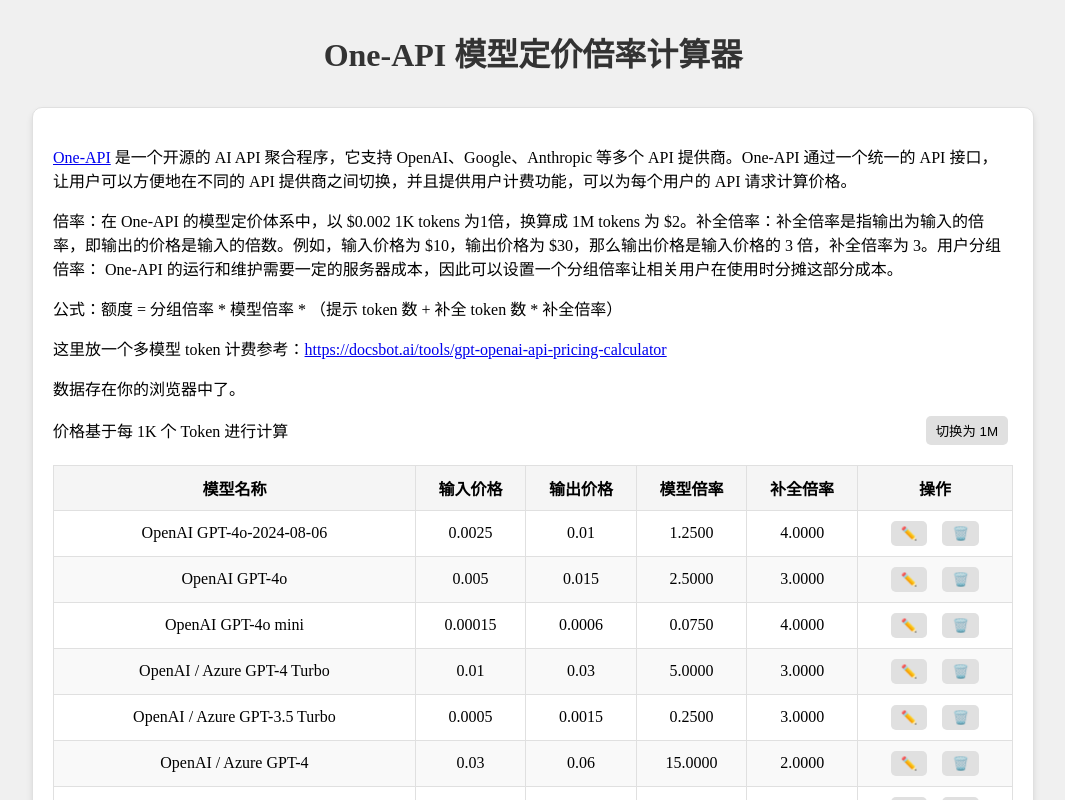
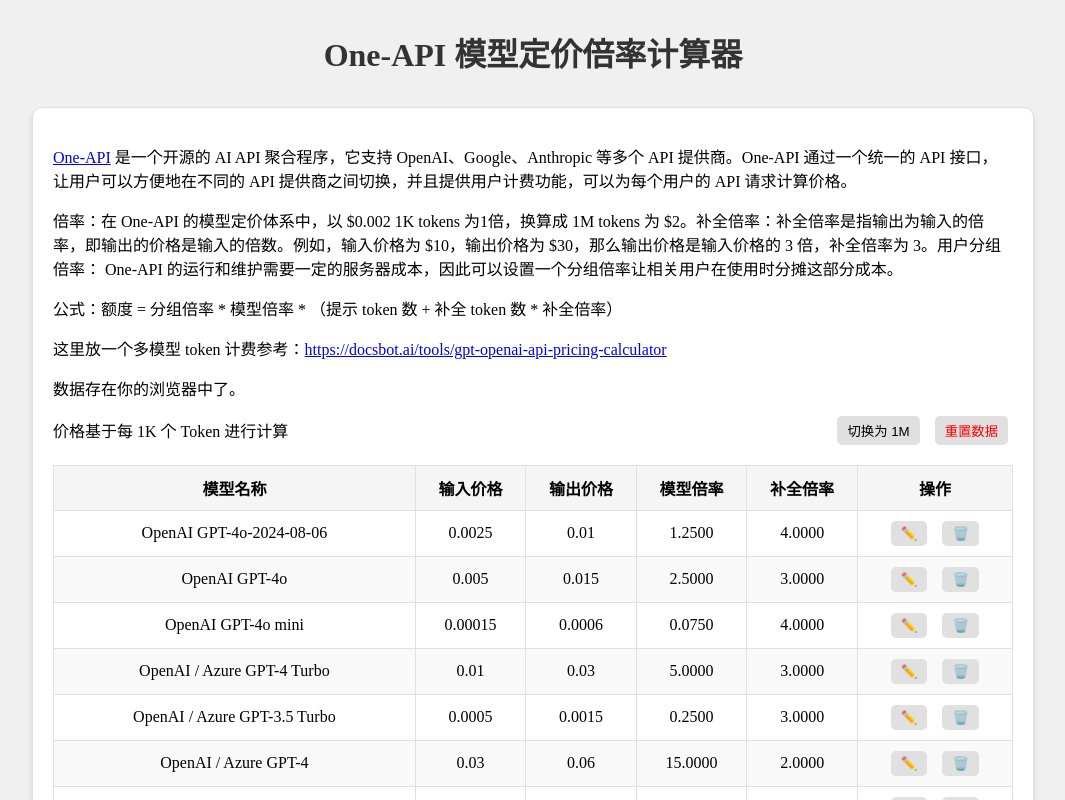
Before and after one commit to ShinChven/one-api-multiplier-calculator, a React (Vite) app in the folder app/: page / in a window 1280 px wide. Shown: the top 800 px of the page, without its empty margins (107-1172 px from the left). Built offline with nearby package versions, Linux system fonts and the light colour scheme.

Commit message:
feat: Add reset data functionality
- Added a button to reset data in local storage
- Confirmation dialog added before resetting data

```diff
--- a/app/src/Calculator.tsx
+++ b/app/src/Calculator.tsx
@@ -77,6 +77,21 @@
     setRows(newRows);
     setIsPerMillion(!isPerMillion);
     localStorage.setItem(localStorageKey, JSON.stringify(newRows.map(row => ({ ...row, originalValues: null }))));
+  };
+
+  const resetData = () => {
+    if (window.confirm("您确定要重置数据吗？此操作无法撤销。")) {
+      localStorage.removeItem(localStorageKey);
+      setRows(defaultData.map((row: any) => {
+        const { modelMultiplier, completionMultiplier } = calculateMultipliers(row.inputPrice, row.outputPrice, isPerMillion);
+        return {
+          ...row,
+          modelMultiplier,
+          completionMultiplier,
+          originalValues: null
+        };
+      }));
+    }
   };
 
   const addRow = () => {
@@ -173,7 +188,10 @@
           </p>
           <div style={{ display: 'flex', justifyContent: 'space-between', alignItems: 'center' }}>
             <p style={{ margin: 0 }}>价格基于每 {isPerMillion ? '1M' : '1K'} 个 Token 进行计算</p>
-            <button onClick={toggleUnit} style={{ color: 'black' }}>切换为 {isPerMillion ? '1K' : '1M'}</button>
+            <div>
+              <button onClick={toggleUnit} style={{ color: 'black' }}>切换为 {isPerMillion ? '1K' : '1M'}</button>
+              <button onClick={resetData} style={{ color: 'red', marginLeft: '10px' }}>重置数据</button>
+            </div>
           </div>
         </div>
         <table>
```
